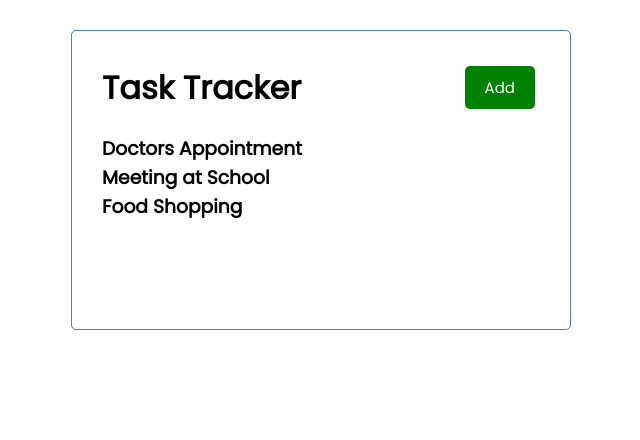
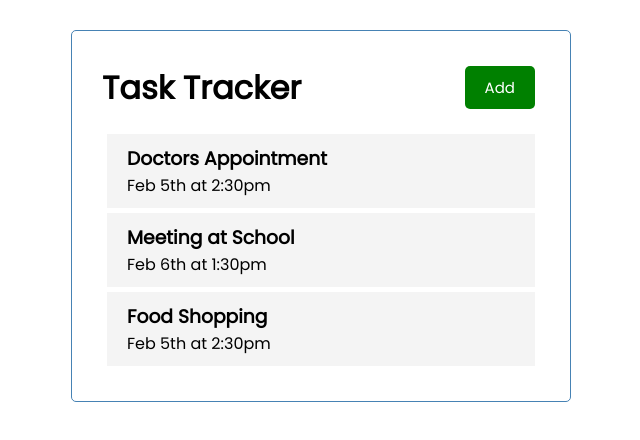
Before and after one commit to raj713335/ReactJS, a React (Create React App) app in the folder react-task-tracker/: page / in a window 1280 px wide. Shown: the top 440 px of the page, without its empty margins (319-959 px from the left). Built offline with nearby package versions, Linux system fonts and the light colour scheme.

Commit message:
Initial Commit

```diff
--- a/react-task-tracker/src/App.js
+++ b/react-task-tracker/src/App.js
@@ -1,15 +1,36 @@
+import { useState } from 'react'
 import Header from './components/Header'
-
 import Tasks from './components/Tasks'
 
 
 const App = () => {
-  return (
-    <div className="container">
-        <Header />
-        <Tasks />
-    </div>
-  )
+
+    const [tasks, setTasks] = useState([
+        {
+            id: 1,
+            text: 'Doctors Appointment',
+            day: 'Feb 5th at 2:30pm',
+            remainder: true,
+        },
+        {
+            id: 2,
+            text: 'Meeting at School',
+            day: 'Feb 6th at 1:30pm',
+            remainder: true,
+        },
+        {
+            id: 3,
+            text: 'Food Shopping',
+            day: 'Feb 5th at 2:30pm',
+            remainder: false,
+        },
+    ])
+    return (
+        <div className="container">
+            <Header />
+            <Tasks tasks={tasks}/>
+        </div>
+      )
 }
 
 
--- /dev/null
+++ b/react-task-tracker/src/components/Task.js
@@ -0,0 +1,11 @@
+
+const Task = ({ task }) => {
+    return (
+        <div className='task'>
+            <h3>{ task.text }</h3>
+            <p>{ task.day }</p>
+        </div>
+        )
+    }
+
+export default Task
--- a/react-task-tracker/src/components/Tasks.js
+++ b/react-task-tracker/src/components/Tasks.js
@@ -1,33 +1,12 @@
-import { useState } from 'react'
+import Task from './Task'
 
-
-
-const Tasks = () => {
-
-    const [tasks, setTasks] = useState([
-        {
-            id: 1,
-            text: 'Doctors Appointment',
-            day: 'Feb 5th at 2:30pm',
-            remainder: true,
-        },
-        {
-            id: 2,
-            text: 'Meeting at School',
-            day: 'Feb 6th at 1:30pm',
-            remainder: true,
-        },
-        {
-            id: 3,
-            text: 'Food Shopping',
-            day: 'Feb 5th at 2:30pm',
-            remainder: false,
-        },
-    ])
+const Tasks = ({ tasks }) => {
 
     return (
         <>
-            {tasks.map((task) => (<h3 key={task.id}>{task.text}</h3>))}
+            {tasks.map((task) => (
+                <Task key={task.id} task={task} />
+            ))}
         </>
     )
 }
```
